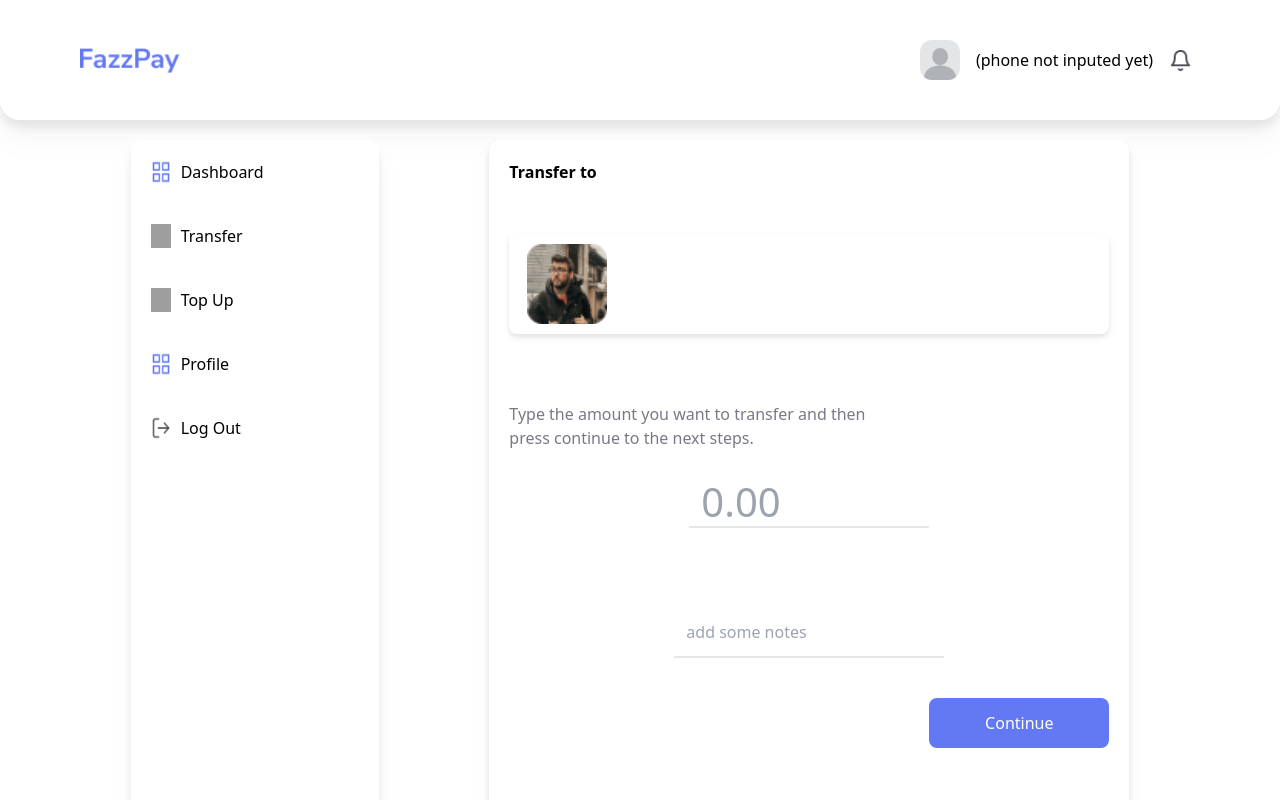
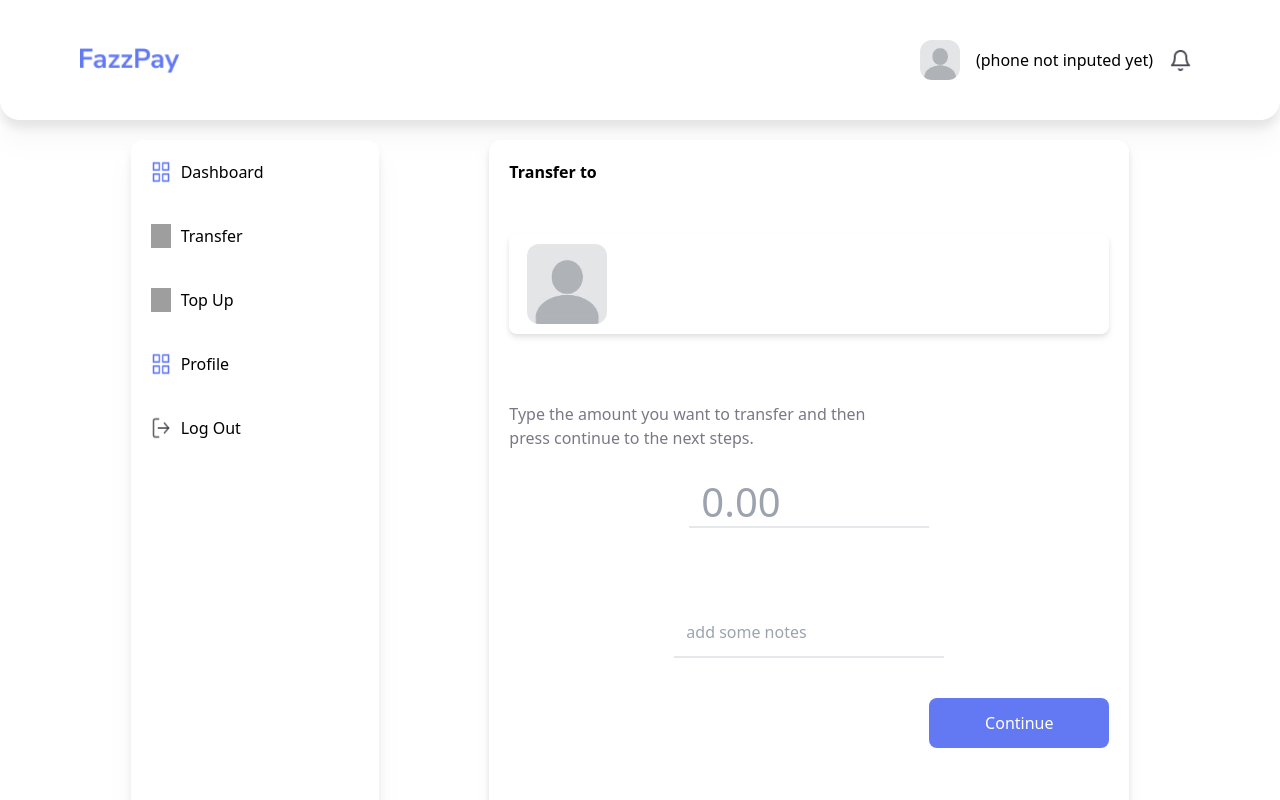
Before and after one commit to AdrielMS/fazzwallet_fe, a Next.js app: page /transfer/1 in a window 1280 px wide. Shown: the top 800 px of the page. Built offline with nearby package versions, Linux system fonts and the light colour scheme; no server answers; grey boxes are pictures that could not be loaded.

Commit message:
Minor Update

```diff
--- a/src/app/transfer/[id]/page.js
+++ b/src/app/transfer/[id]/page.js
@@ -71,7 +71,7 @@ export default function TransferNominal() {
                 <div className="px-2">
                   <Image
                     className="rounded-xl"
-                    src="/rectangle 25.png"
+                    src="/user-default-img.jpg"
                     width={80}
                     height={80}
                     alt=""
--- a/src/app/transfer/status/[id]/statusSuccess.js
+++ b/src/app/transfer/status/[id]/statusSuccess.js
@@ -109,7 +109,7 @@ export default function TransferSuccess() {
                   <div className="px-2">
                     <Image
                       className="rounded-xl"
-                      src="/runrun.png"
+                      src="/user-default-img.jpg"
                       width={80}
                       height={80}
                       alt=""
```
